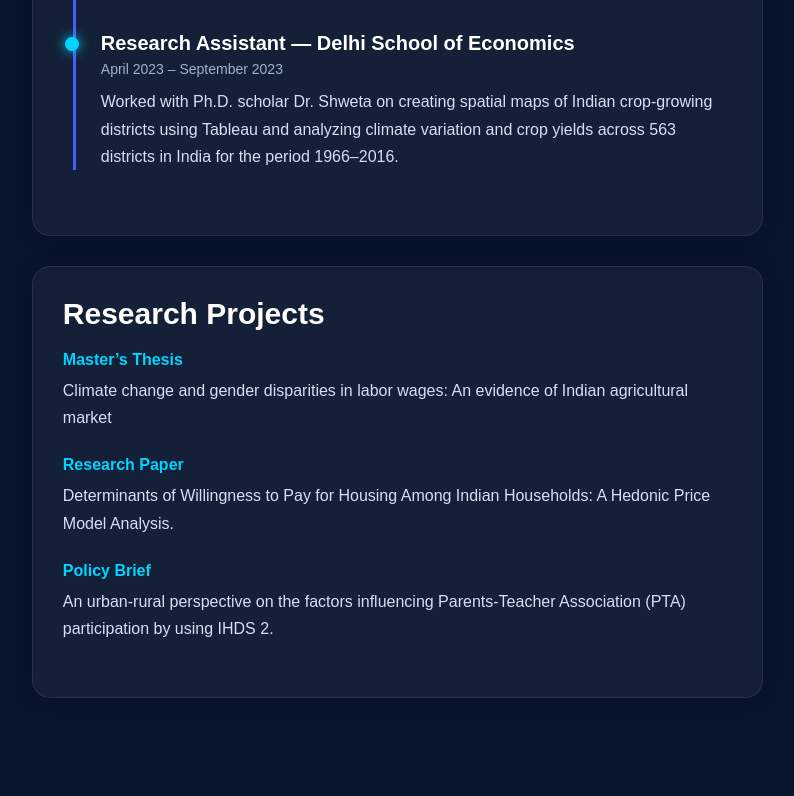
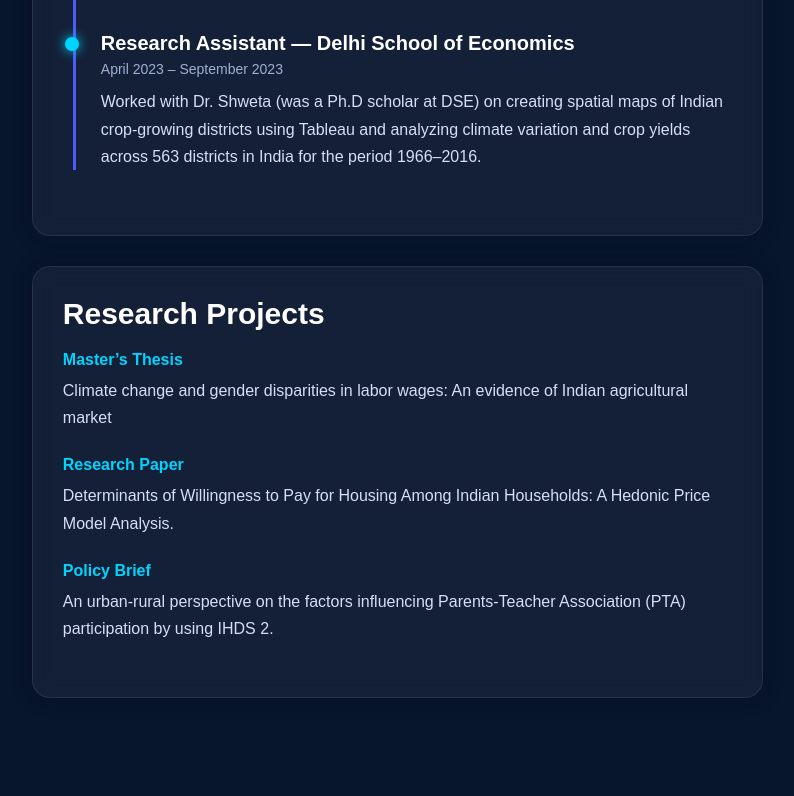
Before and after one commit to minnigupta-niap/minnigupta-niap.github.io_1, a plain HTML site: page index.html in a window 1280 px wide. Shown: the part 1877-2673 px from the top of the page, without its empty margins (45-839 px from the left). Drawn offline with Linux system fonts and the light colour scheme.

Commit message:
Clarify role of Dr. Shweta in project description

```diff
--- a/index.html
+++ b/index.html
@@ -483,7 +483,7 @@
                         <span>April 2023 – September 2023</span>
 
                        <p>
-                           Worked with Ph.D. scholar Dr. Shweta on creating spatial maps of Indian
+                           Worked with Dr. Shweta (was a Ph.D scholar at DSE) on creating spatial maps of Indian
                            crop-growing districts using Tableau and analyzing climate variation and
                            crop yields across 563 districts in India for the period 1966–2016.
                        </p>
```
